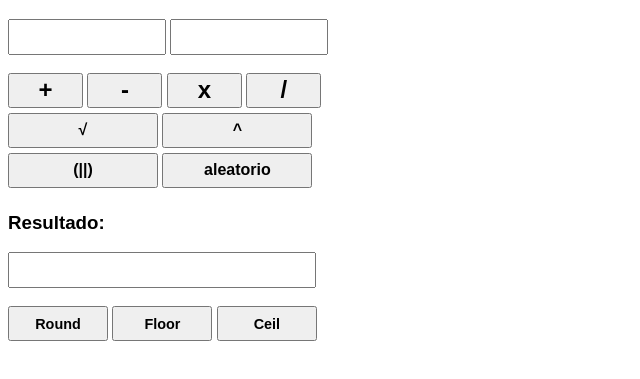
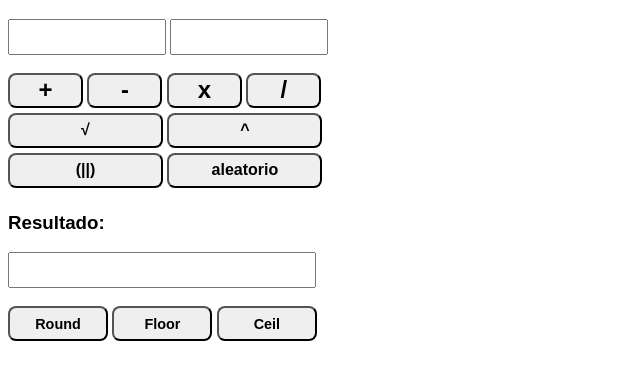
Before and after one commit to Naibaf93/Calculadora-web, a plain HTML site: page index.html in a window 1280 px wide. Shown: the part 61-440 px from the top of the page, without its empty margins (0-640 px from the left). Drawn offline with Linux system fonts and the light colour scheme.

Commit message:
agregando border radius a los botones

```diff
--- a/css/style.css
+++ b/css/style.css
@@ -14,11 +14,12 @@ button{
     font-size: 1.5rem;
     font-weight: bold;
     margin-bottom: 5px;
+    border-radius: 8px;
 }
 
 .doble button{
     height: 35px;
-    width: 150px;
+    width: 155px;
     font-size: 1rem;
     font-weight: bold;
 }
```
